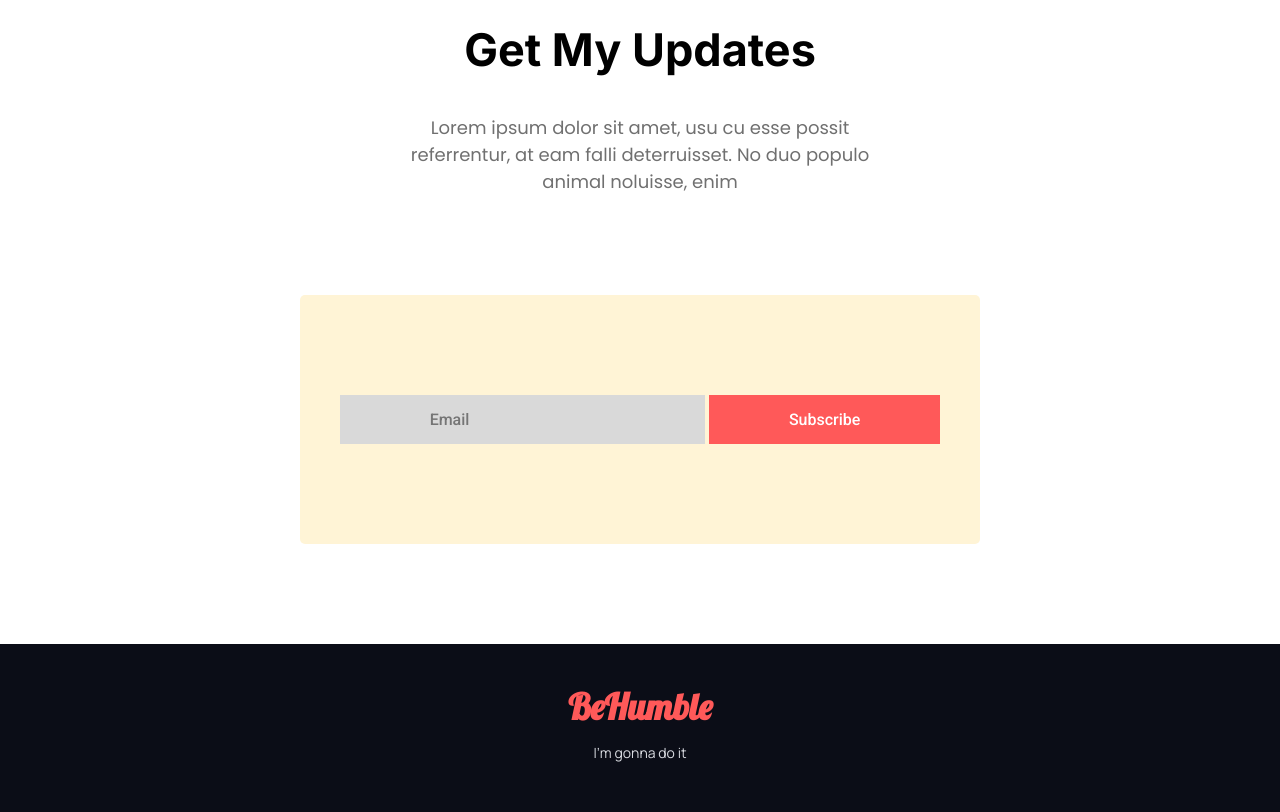
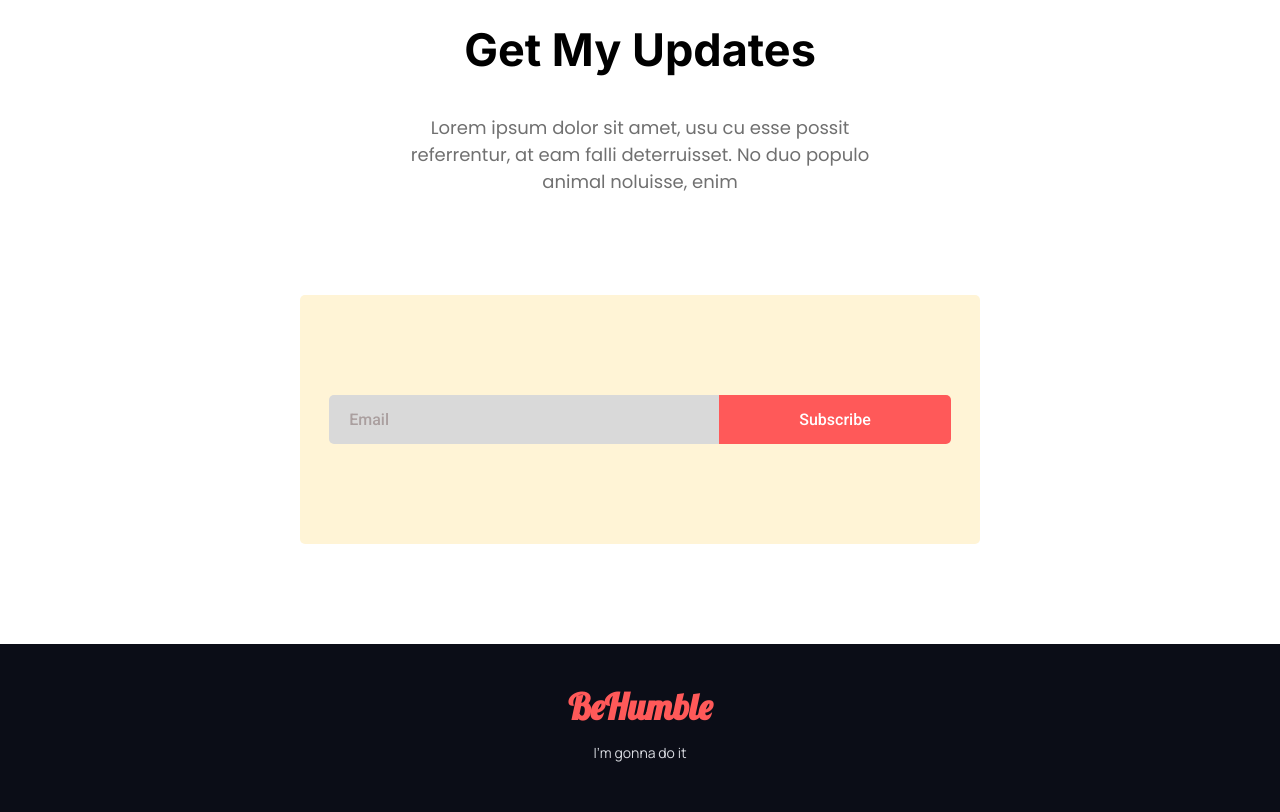
Before and after one commit to SaFaUU/donate-today, a plain HTML site: page index.html in a window 1280 px wide. Shown: the part 2307-3119 px from the top of the page. Drawn offline with Linux system fonts and the light colour scheme.

Commit message:
Fixed Allignment Issues

```diff
--- a/index.html
+++ b/index.html
@@ -87,8 +87,11 @@
             noluisse, enim</p>
         <div class="subscribe-bg">
             <form action="">
-                <input placeholder="Email" type="text">
-                <button>Subscribe</button>
+                <div class="form-box">
+                    <input placeholder="Email" type="text">
+                    <button>Subscribe</button>
+                </div>
+
             </form>
 
         </div>
--- a/style.css
+++ b/style.css
@@ -213,6 +213,8 @@ footer {
 }
 
 .subscribe-bg {
+    display: flex;
+    justify-content: center;
     margin-top: 100px;
     margin-bottom: 100px;
     margin-left: auto;
@@ -224,18 +226,32 @@ footer {
 }
 
 .subscribe-bg input {
+    width: 350px;
     background-color: #D9D9D9;
     border: 0;
-    padding: 15px 90px;
+    padding: 15px 20px;
     font-family: 'Roboto', sans-serif;
     font-size: 16px;
+    border-radius: 5px 0px 0px 5px;
+}
+
+.subscribe-bg input::placeholder {
+    color: #AA9F9F;
 }
 
 .subscribe-bg button {
+    border: 0;
     background-color: #FF5959;
+    border-radius: 0px 5px 5px 0px;
     border: 0;
     color: white;
     padding: 15px 80px;
     font-family: 'Roboto', sans-serif;
     font-size: 16px;
 }
+
+.form-box {
+    display: flex;
+    margin: 0px;
+    padding: 0;
+}
```
